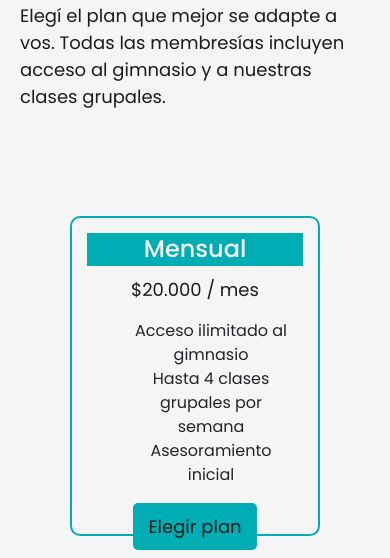
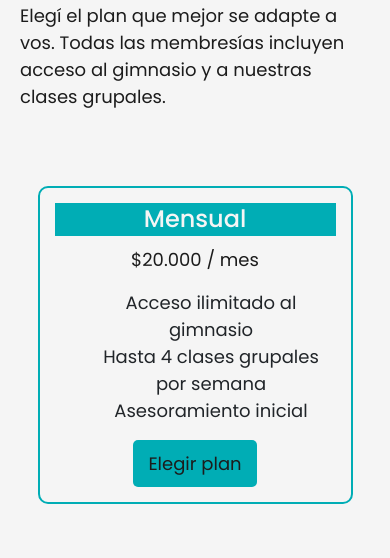
Before and after one commit to marcus350/Core-gym, a plain HTML site: page pages/clases.html in a window 390 px wide. Shown: the part 463-1021 px from the top of the page. Drawn offline with nearby package versions, Linux system fonts and the light colour scheme.

Commit message:
Arreglé un problema responsive con las membresías

```diff
--- a/style.css
+++ b/style.css
@@ -360,6 +360,12 @@ footer{
         flex-direction: column;
         gap: 10px;
     }
+    .plan{
+        width: 90%;
+        height: auto;
+        margin: 20px 0;
+        font-size: 18px;
+    }
     .clases-incluidas{
         grid-template-columns: 100%;
         grid-template-rows: repeat(1fr,6);
```
